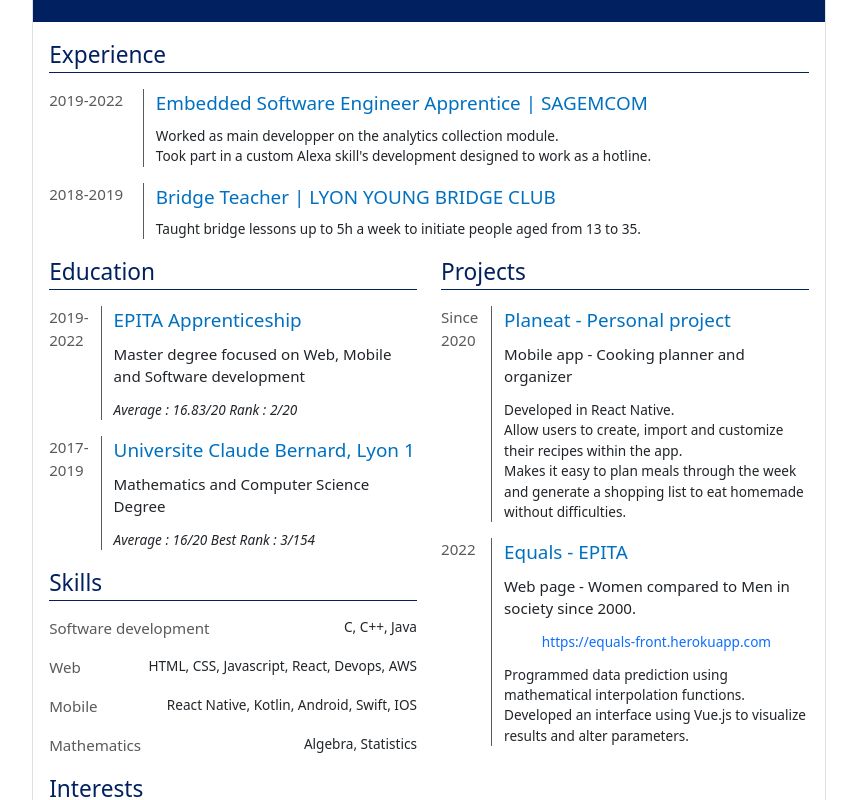
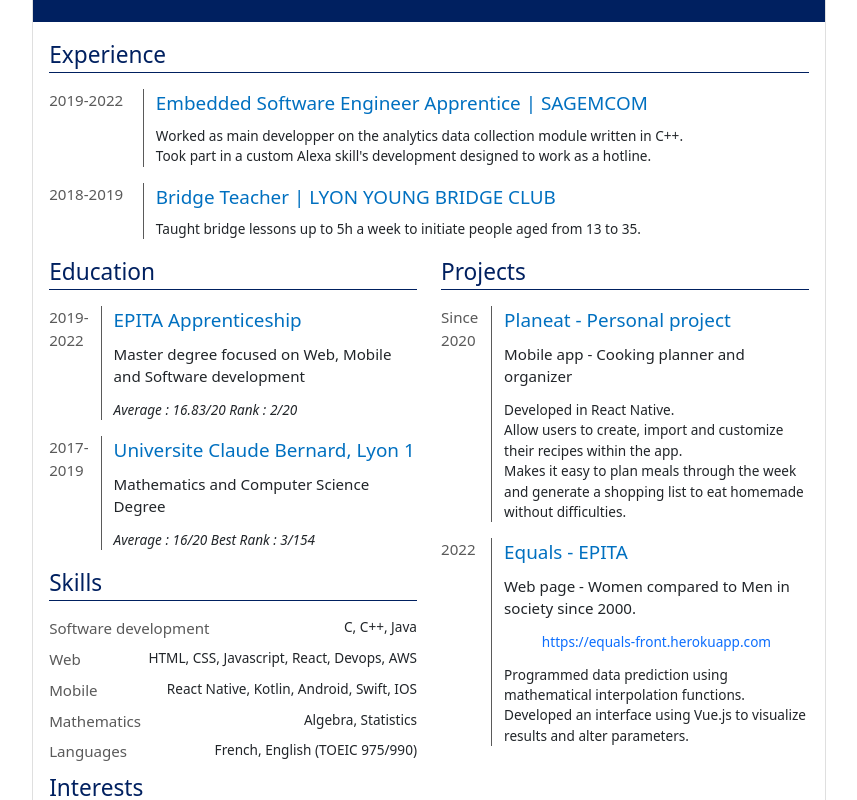
Before and after one commit to RomaricGuth/resume, a React (Create React App) app: page / in a window 1280 px wide. Shown: the part 540-1340 px from the top of the page, without its empty margins (211-1068 px from the left). Built offline with nearby package versions, Linux system fonts and the light colour scheme; the HTML template or start-up script is replaced by a standard one.

Commit message:
review content

```diff
--- a/src/components/CvBody.js
+++ b/src/components/CvBody.js
@@ -11,7 +11,7 @@
           title="Embedded Software Engineer Apprentice | SAGEMCOM"
         >
           <Achievement
-            text="Worked as main developper on the analytics collection module."
+            text="Worked as main developper on the analytics data collection module written in C++."
             skills={["C", "C++", "Linux"]}
           />
           <Achievement
@@ -91,6 +91,11 @@
               <div className="text-header3">Mathematics</div>
               Algebra, Statistics
             </div>
+
+            <div className="section-item-short">
+              <div className="text-header3">Languages</div>
+              French, English (TOEIC 975/990)
+            </div>
           </Section>
         </div>
         <Section>
--- a/src/styles/section.scss
+++ b/src/styles/section.scss
@@ -54,5 +54,6 @@
 
 .section-item-short {
   @extend .section-item, .text-body;
+  margin-bottom: $xsmall;
   justify-content: space-between;
 }
```
